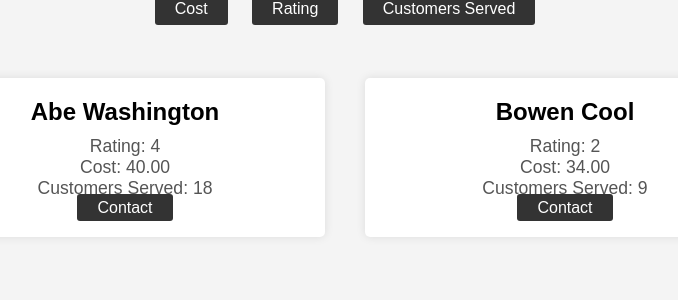
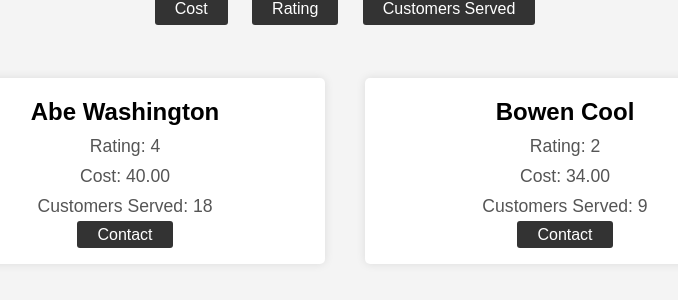
Before and after one commit to Harsh-Sarvaiya/ReStrung, a Django app: page /playground/main/squash in a window 1280 px wide. Shown: the part 183-483 px from the top of the page, without its empty margins (295-973 px from the left). Run offline with Django 4.2, Linux system fonts and the light colour scheme; data comes from the database, SQL or seed files in the repository.

Commit message:
missed squash.html styling fix

```diff
--- a/website/playground/templates/squash.html
+++ b/website/playground/templates/squash.html
@@ -114,6 +114,7 @@
         .stringer-card p {
             font-size: 1.1em;
             color: #555;
+            height: 30px;
         }
 
         .stringer-card .contact-btn {
```
